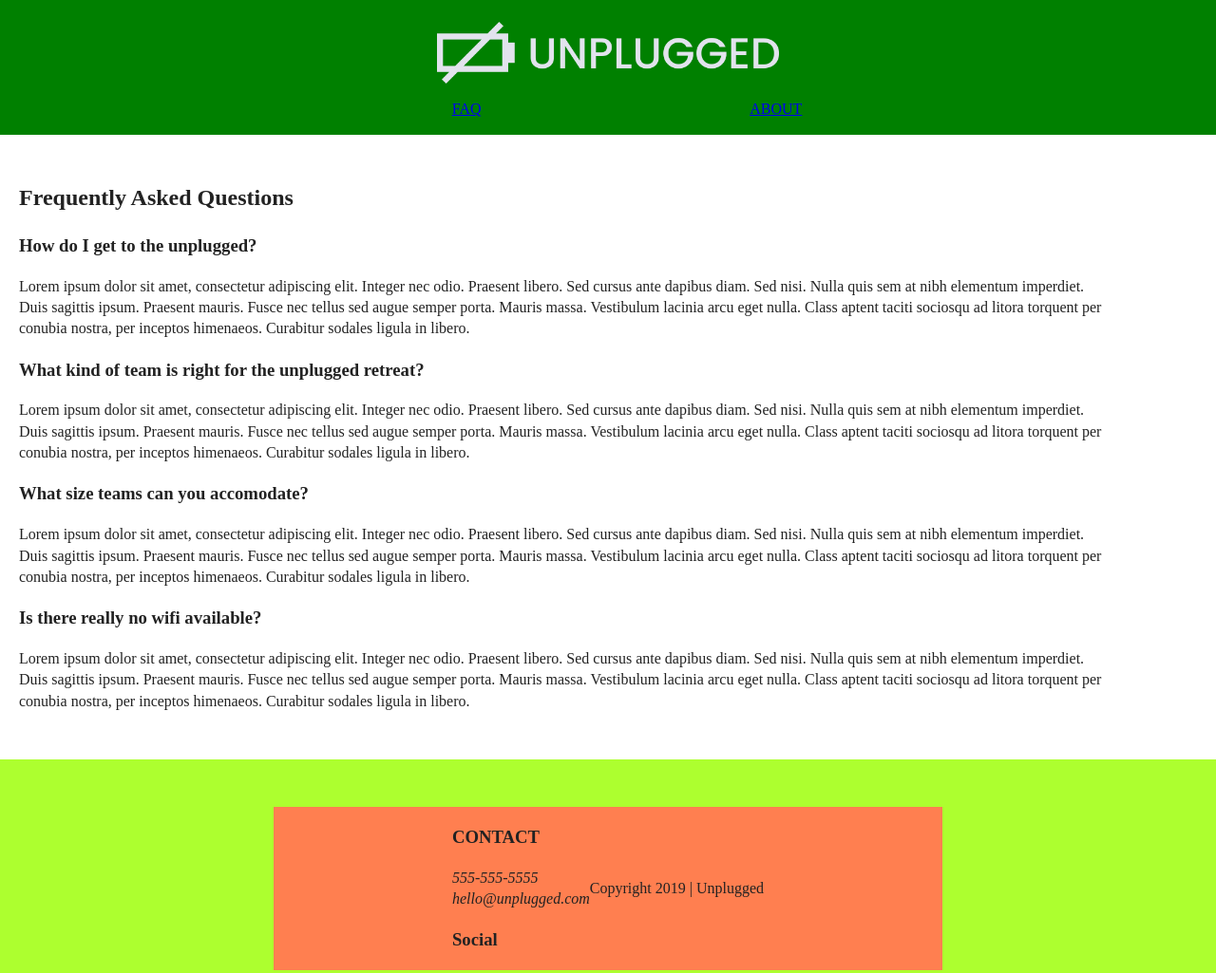
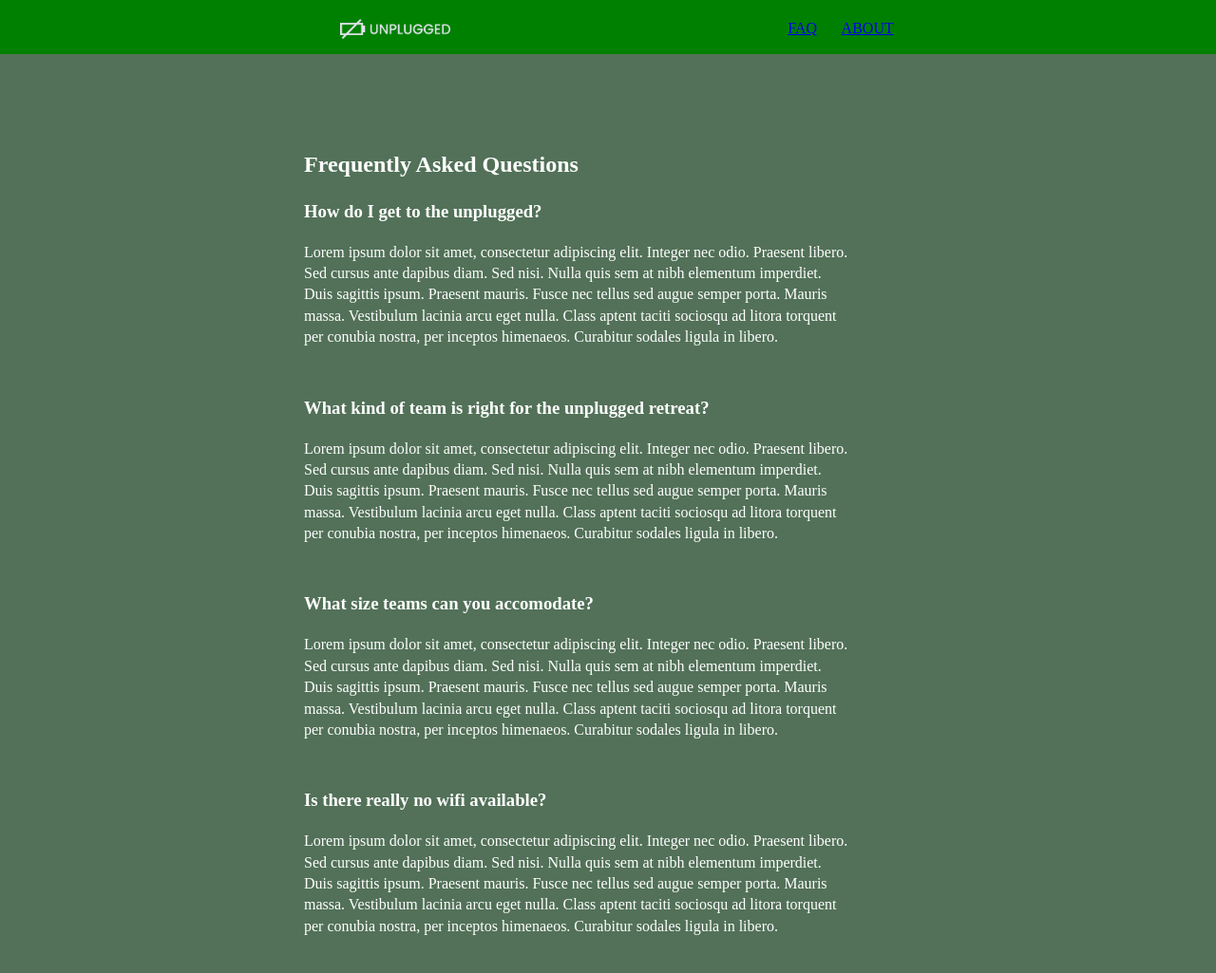
Before and after one commit to lisacodesnow/unplugged_site, a website: page faq/index.html in a window 1280 px wide. Shown: the part 7-1032 px from the top of the page at 95% size. Drawn offline with Linux system fonts and the light colour scheme.

```diff
--- a/css/main.css
+++ b/css/main.css
@@ -93,6 +93,8 @@
 
 }
 
+
+
 /*-----------------Base Header - Footer Styles for all the pages ------------------*/
 
 header,
@@ -140,7 +142,6 @@
 	width: 60%;
 	display: flex;
 	align-items: center;
-	justify-content: space-around;
 }
 
 
@@ -164,11 +165,26 @@
 	display: flex;
 	align-items: center;
 	justify-content: center;
-	width: 55%;
+	flex-flow: column wrap;
+	width: 100%;
 	margin: 50px 0;
 	background-color: coral;
 
 }
+
+footer .contact{
+	text-align: center;
+	background:  #CC3335;
+
+}
+
+footer .social{
+	background: #916FE4;
+	margin: 60px 0px;
+	text-align: center;
+}
+
+
 
 /*---------------mobile homepage styles -----------*/
 
@@ -257,12 +273,35 @@
 }
 
 
-/*---contact--?
-
-
+/*---contact--*/
 
 
 /*-----------FAQ page ------------*/
+
+
+.faq {
+	background-color: #527158;
+	display: flex;
+	justify-content: center;
+	align-items: center;
+	flex-flow: row wrap;
+}
+
+.faq-content{
+	color: #ffffff;
+	width: 90%;
+}
+
+.faq p{
+	margin-bottom: 50px;
+}
+
+.faq h2{
+	color: #ffffff;
+	margin: 0px;
+	width:60%;
+}
+
 
 /* ==========================================================================
    Helper classes
@@ -355,6 +394,41 @@
 
 @media only screen and (min-width: 768px){
 	/*tablet size*/
+
+	.content-wrapper{
+		max-width: 640px;
+		margin: 100px 0px;
+	}
+
+
+	header{
+		justify-content: space-around;
+		padding: 10px 0px 0px 0px;
+	}
+
+	header .header-divider{
+		display: none;
+	}
+
+	header .content-wrapper{
+		display: flex;
+		justify-content: space-between;
+		width: 100%;
+	}
+
+	header a{
+		width: 30%;
+	}
+
+	header nav{
+		width: 25%;
+
+	}
+
+	header nav ul {
+		justify-content: space-between;
+	}
+
 }
 
 	@media only screen and (min-width:1200px){
```
Also changed, not shown: about/index.html (+4 -4 lines).
